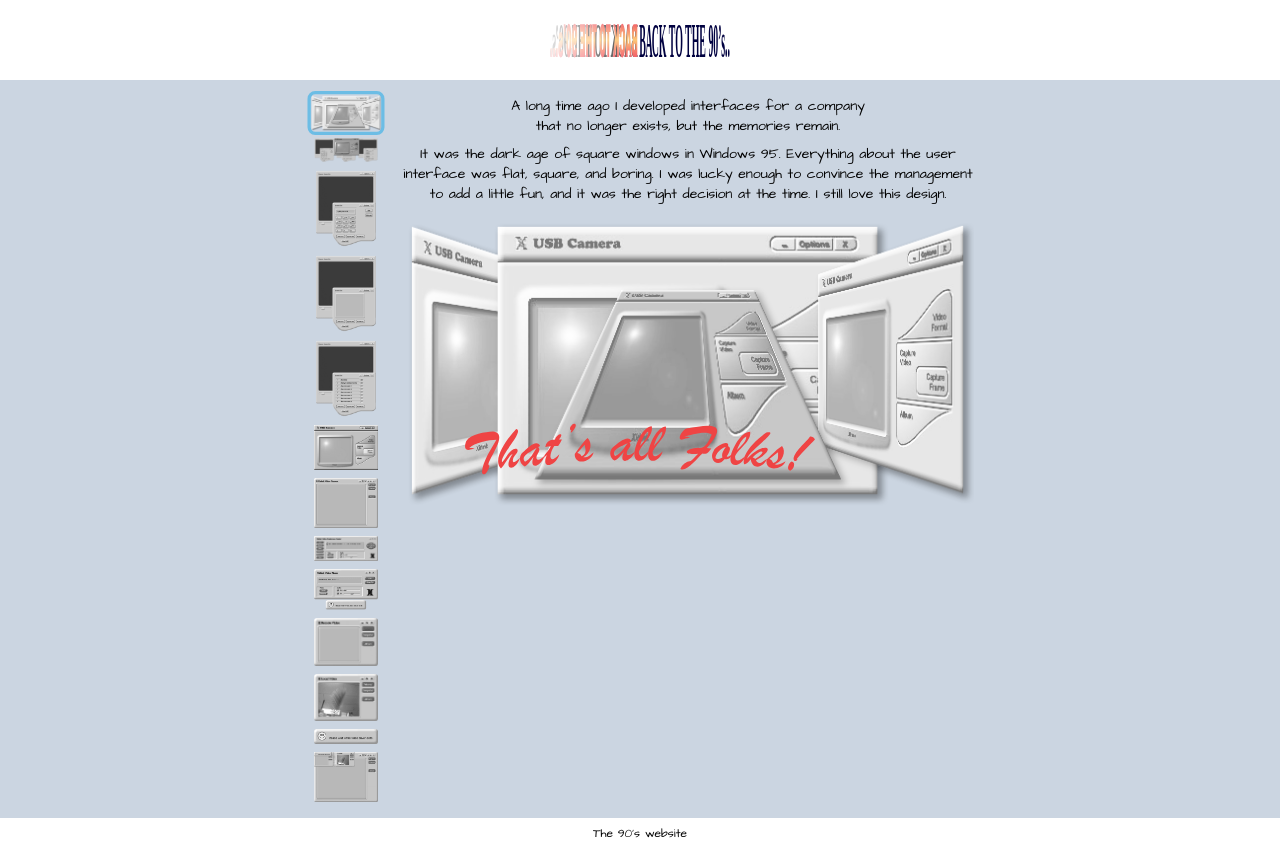
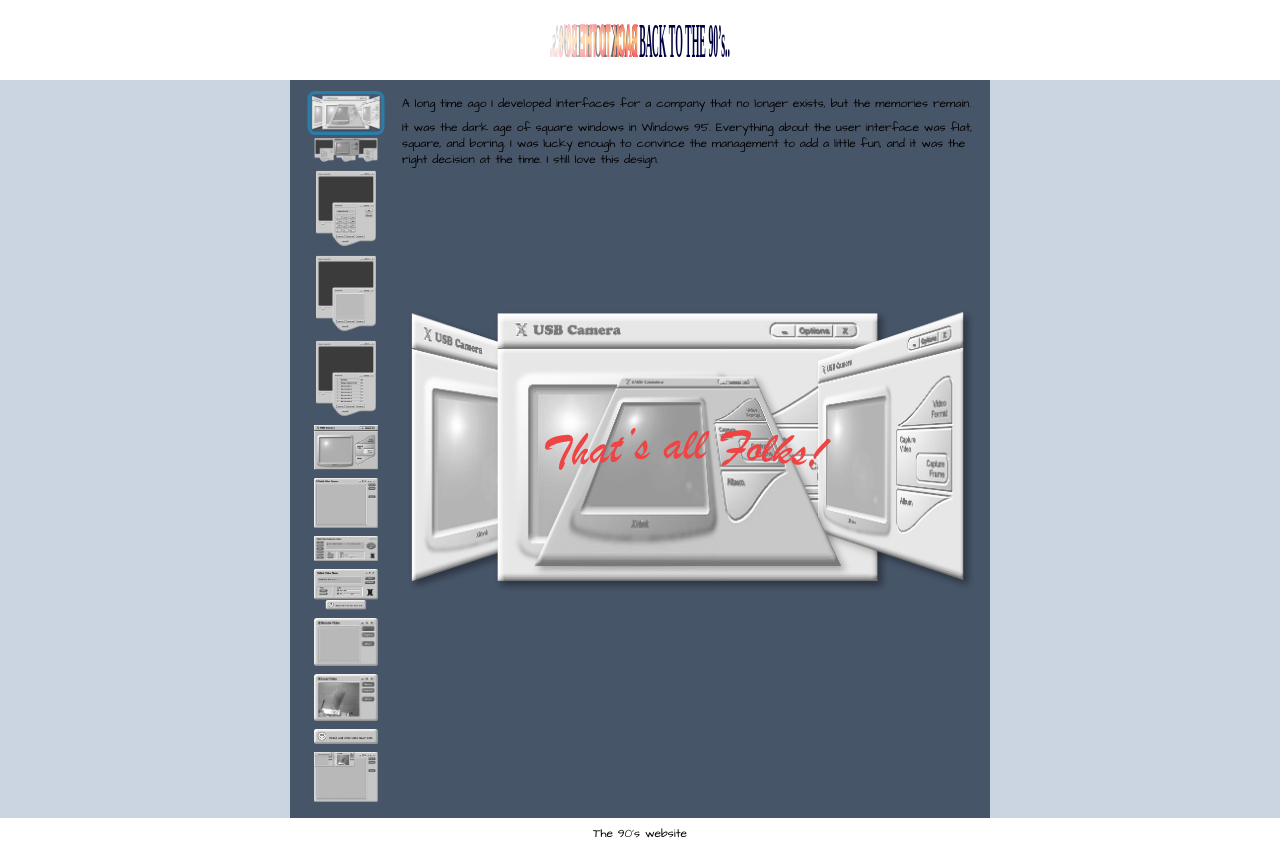
Before and after one commit to maxzz/back-to-90s, a React (Vite) app: page / in a window 1280 px wide. Built offline with nearby package versions, Linux system fonts and the light colour scheme.

Commit message:
WIP. upgrade-2025. add CurrentImage component

```diff
--- a/src/components/2-main/0-all.tsx
+++ b/src/components/2-main/0-all.tsx
@@ -1,16 +1,14 @@
-import { useSnapshot } from "valtio";
-import { appSettings } from "../store/app-settings";
-import { ThatsAllFolks } from "./1-thats-all-folks";
-import { imagesApp } from "../store/images";
-import { classNames } from "@/utils";
+import { ThatsAllFolks } from "./5-thats-all-folks";
+import { NavAppImages } from "./1-nav-app-images";
+import { CurrentImage } from "./2-current-image";
 
 export function SectionMain() {
     return (
-        <div className="grid grid-cols-[1fr_minmax(100px,700px)_1fr] place-items-center gap-2 bg-slate-300">
-            <div className="col-start-2 relative text-sm text-center text-balance bg-slate-300 grid grid-cols-[auto_1fr] items-start gap-4 p-4">
+        <div className="grid grid-cols-[1fr_minmax(100px,700px)_1fr] bg-slate-300">
+            <div className="col-start-2 text-xs bg-slate-600 grid grid-cols-[auto_1fr] gap-4 p-4">
                 <NavAppImages />
 
-                <div className="text-center text-balance grid grid-rows-[auto_1fr_auto] gap-2">
+                <div className="relative grid grid-rows-[auto_auto_1fr] gap-2">
                     <p>
                         A long time ago I developed interfaces for a company that no longer exists, but the memories remain.
                     </p>
@@ -22,7 +20,7 @@ export function SectionMain() {
                         I still love this design.
                     </p>
 
-                    <img src={imagesApp[0]} alt="UI picture" />
+                    <CurrentImage className="absolute left-1/2 top-1/2 -translate-x-1/2 -translate-y-1/2 fill-red-500" />
 
                     <ThatsAllFolks className="absolute left-1/2 top-1/2 -translate-x-1/2 -translate-y-1/2 fill-red-500" />
                 </div>
@@ -30,25 +28,3 @@ export function SectionMain() {
         </div>
     );
 }
-
-function NavAppImages() {
-    const { selectedImage } = useSnapshot(appSettings);
-    return (
-        <div className="flex flex-col gap-2 items-center w-20 shrink-0" aria-label="App images vertical bar">
-            {imagesApp.map(
-                (src, idx) => (
-                    <img
-                        className={classNames("w-16 cursor-pointer", idx === selectedImage && "scale-110 outline outline-sky-500/50 rounded transition-transform duration-300")}
-                        src={src}
-                        onClick={() => appSettings.selectedImage = idx}
-                        style={{
-                            filter: idx === selectedImage ? "grayscale(0)" : "grayscale(1)",
-                        }}
-                        alt={`App screenshot ${idx + 1}`}
-                        key={idx}
-                    />
-                )
-            )}
-        </div>
-    );
-}
--- /dev/null
+++ b/src/components/2-main/1-nav-app-images.tsx
@@ -0,0 +1,25 @@
+import { classNames } from "@/utils";
+import { useSnapshot } from "valtio";
+import { appSettings } from "../store/app-settings";
+import { imagesApp } from "../store/images";
+
+export function NavAppImages() {
+    const { selectedImage } = useSnapshot(appSettings);
+    return (
+        <div className="flex flex-col gap-2 items-center w-20 shrink-0" aria-label="App images vertical bar">
+            {imagesApp.map(
+                (src, idx) => (
+                    <img
+                        className={classNames("w-16 cursor-pointer", idx === selectedImage && "scale-110 outline outline-sky-500/50 rounded transition-transform duration-300")}
+                        src={src}
+                        onClick={() => appSettings.selectedImage = idx}
+                        style={{
+                            filter: idx === selectedImage ? "grayscale(0)" : "grayscale(1)",
+                        }}
+                        alt={`App screenshot ${idx + 1}`}
+                        key={idx} />
+                )
+            )}
+        </div>
+    );
+}
--- /dev/null
+++ b/src/components/2-main/2-current-image.tsx
@@ -0,0 +1,11 @@
+import { type ComponentPropsWithoutRef } from "react";
+import { useSnapshot } from "valtio";
+import { appSettings } from "../store/app-settings";
+import { imagesApp } from "../store/images";
+
+export function CurrentImage({ className, ...rest }: ComponentPropsWithoutRef<"img">) {
+    const { selectedImage } = useSnapshot(appSettings);
+    return (
+        <img className={className} src={imagesApp[selectedImage]} alt="UI picture" {...rest} />
+    );
+}
```
Also changed, not shown: src/components/2-main/5-thats-all-folks.tsx (renamed from src/components/2-main/1-thats-all-folks.tsx).
